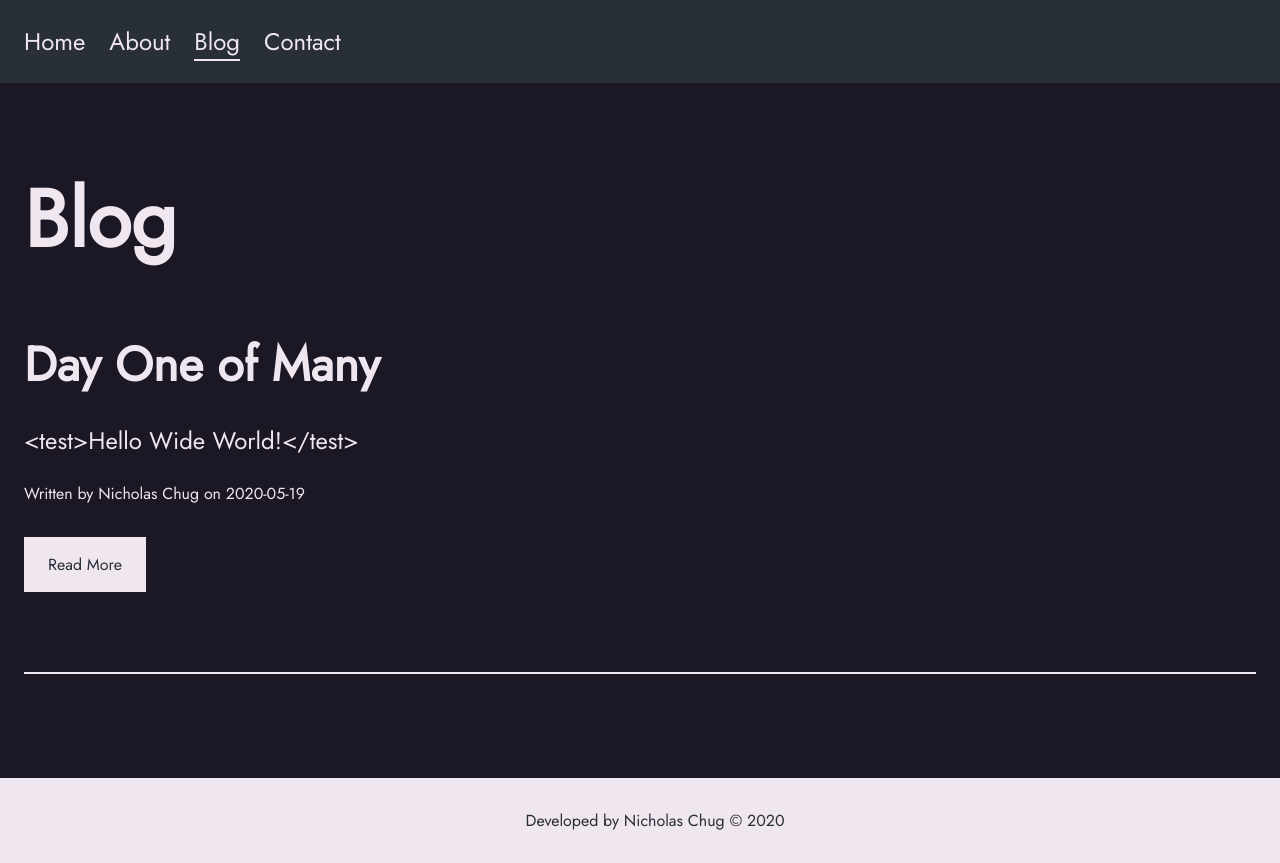
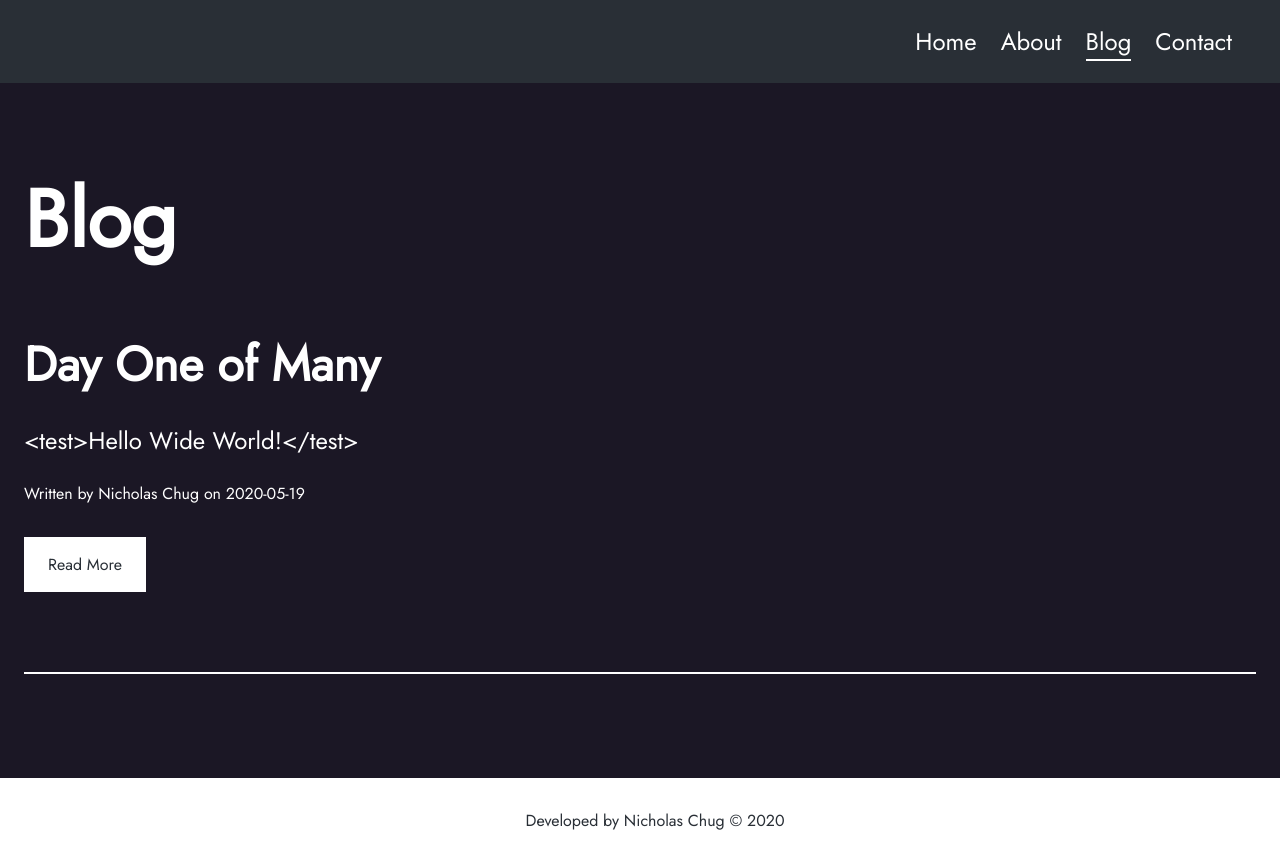
Before and after one commit to NicholasChug/nicks-book-nook, a Gatsby site: page /blog in a window 1280 px wide. Built offline with nearby package versions, Linux system fonts and the light colour scheme; Gatsby itself is replaced by a stand-in of ours.

Commit message:
changed nav bar direction and colouring for text

```diff
--- a/package.json
+++ b/package.json
@@ -6,6 +6,7 @@
   "author": "Kyle Mathews <mathews.kyle@gmail.com>",
   "dependencies": {
     "gatsby": "^2.21.35",
+    "gatsby-cli": "^2.12.29",
     "gatsby-image": "^2.4.4",
     "gatsby-plugin-manifest": "^2.4.4",
     "gatsby-plugin-offline": "^3.2.2",
--- a/src/components/Nav.js
+++ b/src/components/Nav.js
@@ -7,16 +7,16 @@ const Nav = () => (
     <nav className="nav">
         <ul className="nav-list">
             <li className="nav-list-item">
-                <Link activeStyle={{ borderBottom:"2px solid #F0E6EF" }} to="/">Home</Link>
+                <Link activeStyle={{ borderBottom:"2px solid #fff" }} to="/">Home</Link>
             </li>
             <li className="nav-list-item">
-                <Link activeStyle={{ borderBottom: "2px solid #F0E6EF" }} to="/about">About</Link>
+                <Link activeStyle={{ borderBottom: "2px solid #fff" }} to="/about">About</Link>
             </li>
             <li className="nav-list-item">
-                <Link activeStyle={{ borderBottom: "2px solid #F0E6EF" }} to="/blog">Blog</Link>
+                <Link activeStyle={{ borderBottom: "2px solid #fff" }} to="/blog">Blog</Link>
             </li>
             <li className="nav-list-item">
-                <Link activeStyle={{ borderBottom: "2px solid #F0E6EF" }} to="/contact">Contact</Link>
+                <Link activeStyle={{ borderBottom: "2px solid #fff" }} to="/contact">Contact</Link>
             </li>
         </ul>
     </nav>
--- a/src/components/footer.css
+++ b/src/components/footer.css
@@ -5,7 +5,7 @@
     text-align: center;
     color: #292F36;
     padding: 15px;
-    background-color: #F0E6EF;
+    background-color: #fff;
     font-family: 'Jost', sans-serif;
     width: 100%;
 }
--- a/src/components/layout.css
+++ b/src/components/layout.css
@@ -13,7 +13,7 @@ body {
   font-family: 'Jost', sans-serif;
   background-color: #1b1725;
   height: 100%;
-  color: #F0E6EF;
+  color: #fff;
 }
 
 .main h1 {
--- a/src/components/nav.css
+++ b/src/components/nav.css
@@ -11,6 +11,7 @@
   display: flex;
   margin: 0;
   padding: 0;
+  justify-content: flex-end;
 }
 
 .nav-list-item {
@@ -20,7 +21,7 @@
 }
 
 .nav-list a {
-  color: #F0E6EF;
+  color: #fff;
   text-decoration: none;
   border-bottom: 2px transparent;
   transition: border 0.1s linear;
@@ -28,5 +29,5 @@
 
 .nav-list a:hover,
 .nav-list a:focus  {
-  border-bottom: 2px solid #F0E6EF;
+  border-bottom: 2px solid #fff;
 }
--- a/src/components/post.css
+++ b/src/components/post.css
@@ -2,7 +2,7 @@
 .post {
   margin-bottom: 80px;
   padding-bottom: 80px;
-  border-bottom: 2px solid #F0E6EF;
+  border-bottom: 2px solid #fff;
 }
 
 .post .post-title {
@@ -19,7 +19,7 @@
 }
 
 .post a {
-  background-color: #F0E6EF;
+  background-color: #fff;
   color: #292F36;
   padding: 16px 24px;
   text-decoration: none;
```
Also changed, not shown: 1 other file.
